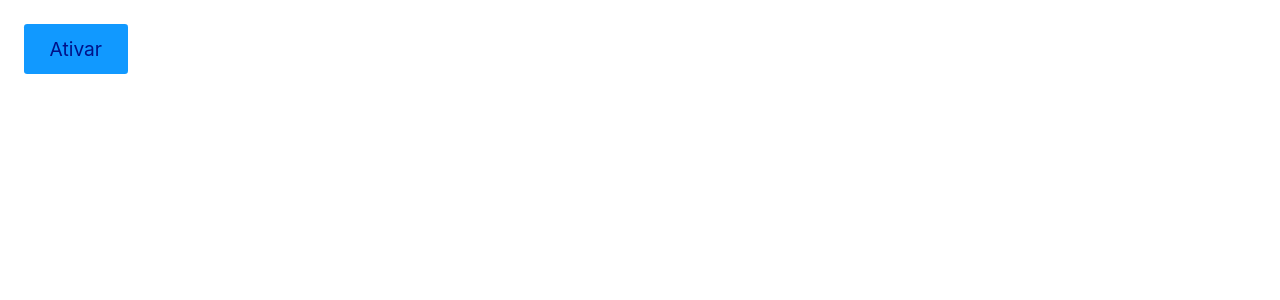
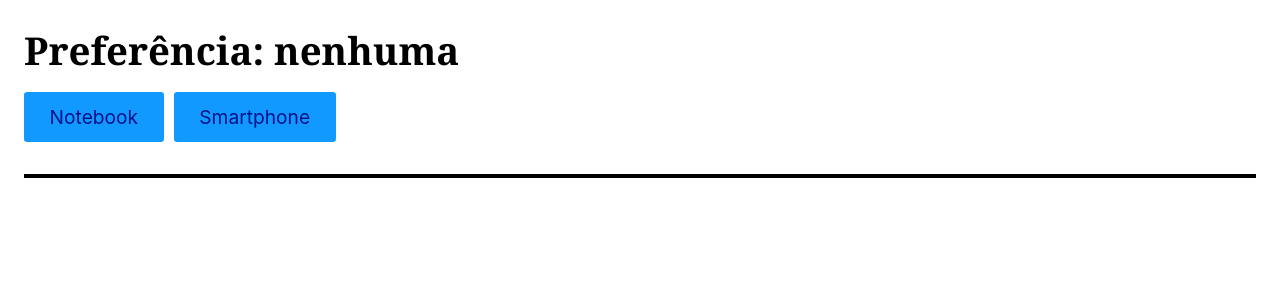
Before and after one commit to brunozupp/curso_reactjs, a React (Create React App) app: page / in a window 1280 px wide. Shown: the top 300 px of the page. Built offline with nearby package versions, Linux system fonts and the light colour scheme.

Commit message:
Desafio 5 - UseEffect

```diff
--- /dev/null
+++ b/src/desafios/Desafio5/Desafio5.js
@@ -0,0 +1,60 @@
+import React from 'react'
+import Requisicao from './Requisicao.js';
+import PersistenciaLocal from './PersistenciaLocal.js'
+import Produto from './Produto.js';
+
+const Desafio5 = () => {
+
+    const [isLoading, setIsLoading] = React.useState(false);
+    const [data, setData] = React.useState(null);
+
+    React.useEffect(() => {
+
+        if(!PersistenciaLocal.hasKey("produto")) return;
+
+        const product = PersistenciaLocal.getItem("produto");
+
+        getData(product);
+
+    }, []);
+
+    React.useEffect(() => {
+
+        if(data !== null) {
+            PersistenciaLocal.setItem("produto",data.nome);
+        }
+
+    }, [data]);
+
+    async function getData(product) {
+        setIsLoading(true);
+
+        const url = "https://ranekapi.origamid.dev/json/api/produto/" + product;
+        const json = await Requisicao.get(url);
+        setData(json);
+
+        setIsLoading(false);
+    }
+
+    return (
+        <>
+            <div>
+                <h1>Preferência: {
+                    isLoading ? "carregando..." : data !== null ? data.nome : "nenhuma"
+                }</h1>
+                <button style={{marginRight:"10px"}} onClick={() => getData("notebook")}>Notebook</button>
+                <button onClick={() => getData("smartphone")}>Smartphone</button>
+            </div>
+            <hr />
+            {
+                isLoading && <h3>Carregando informações...</h3>
+            }
+            {
+                !isLoading && data && <Produto data={data} />
+            }
+        </>
+
+    )
+}
+
+export default Desafio5
--- /dev/null
+++ b/src/desafios/Desafio5/PersistenciaLocal.js
@@ -0,0 +1,20 @@
+function hasKey(key) {
+    const isPresent = localStorage.getItem(key);
+    return isPresent !== null;
+}
+
+function getItem(key) {
+    return localStorage.getItem(key);
+}
+
+function setItem(key,payload) {
+    localStorage.setItem(key,payload);
+}
+
+const methods = {
+    hasKey,
+    getItem,
+    setItem
+};
+
+export default methods;
--- /dev/null
+++ b/src/desafios/Desafio5/Produto.js
@@ -0,0 +1,12 @@
+import React from 'react'
+
+const Produto = ({data}) => {
+    return (
+        <section>
+            <h1>{data.nome}</h1>
+            <p>R$ {data.preco}</p>
+        </section>
+    )
+}
+
+export default Produto
--- /dev/null
+++ b/src/desafios/Desafio5/Requisicao.js
@@ -0,0 +1,13 @@
+async function get(url) {
+
+    var response = await fetch(url);
+    var responseJson = await response.json();
+
+    return responseJson;
+}
+
+const requisicao = {
+    get
+}
+
+export default requisicao;
--- a/src/index.js
+++ b/src/index.js
@@ -14,6 +14,7 @@ import Desafio4 from './desafios/Desafio4/Desafio4.js';
 import EstadoEffectAula1 from './aulas/Estados/EstadoEffectAula1.js';
 import EstadoEffectAula2 from './aulas/Estados/EstadoEffectAula2.js';
 import EstadoEffectAula3 from './aulas/Estados/EstadoEffectAula3/EstadoEffectAula3.js';
+import Desafio5 from './desafios/Desafio5/Desafio5.js';
 
 
 ReactDOM.render(
@@ -31,7 +32,8 @@ ReactDOM.render(
     {/* <Desafio4 /> */}
     {/* <EstadoEffectAula1 /> */}
     {/* <EstadoEffectAula2 /> */}
-    <EstadoEffectAula3 />
+    {/* <EstadoEffectAula3 /> */}
+    <Desafio5 />
   </React.StrictMode>,
   document.getElementById('root')
 );
```
